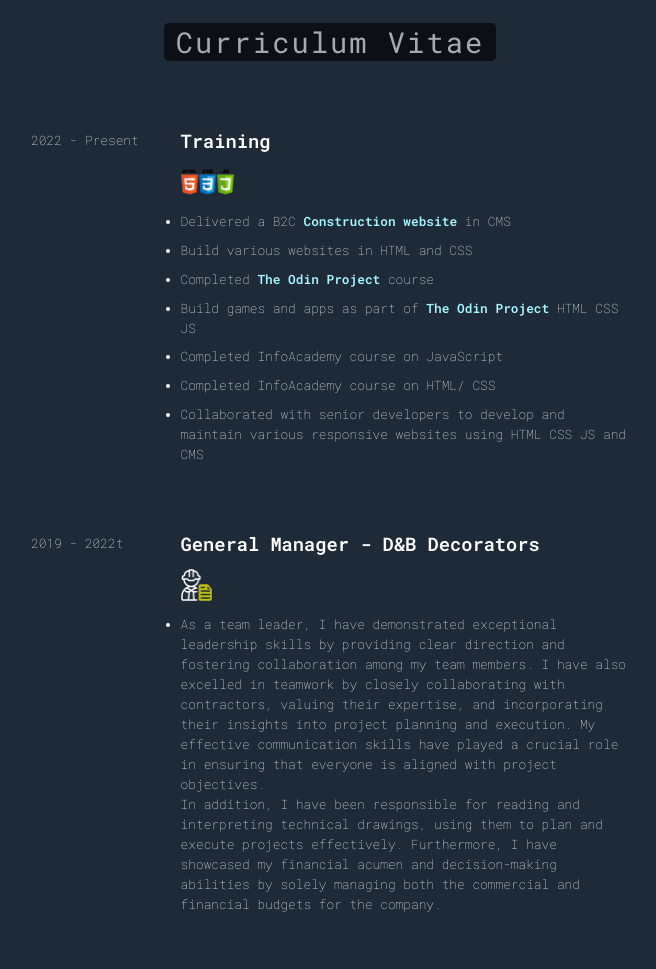
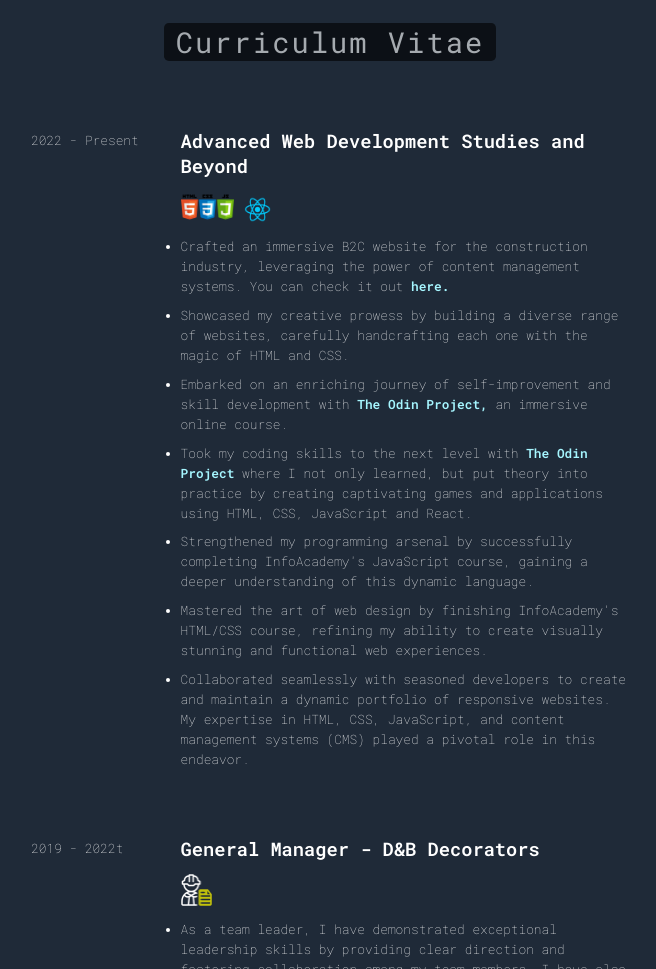
Before and after one commit to bbm2910/Portofolio, a plain HTML site: page index.html in a window 1280 px wide. Shown: the part 1840-2809 px from the top of the page, without its empty margins (598-1254 px from the left). Drawn offline with Linux system fonts and the light colour scheme.

Commit message:
Add files via upload

```diff
--- a/index.html
+++ b/index.html
@@ -96,16 +96,17 @@
                     <div class="cv-section">
                         <p class="cv-date">2022 - Present</p>
                         <div>
-                            <h3>Training</h3>
+                            <h3>Advanced Web Development Studies and Beyond</h3>
                                 <img src="img/javascript-39422.png" alt="js logo" class="js-logo">
+                                <img src="img/react.png" alt="react logo" class="react-logo">
                                 <ul>
-                                    <li class="li">Delivered a B2C <a href="https://sermanilles.es/" target="_blank">Construction website</a> in CMS</li>
-                                    <li class="li">Build various websites in HTML and CSS</li>
-                                    <li class="li">Completed <a href="https://www.theodinproject.com/" target="_blank">The Odin Project</a> course</li>
-                                    <li class="li">Build games and apps as part of <a href="https://www.theodinproject.com/" target="_blank">The Odin Project</a> HTML CSS JS</li>
-                                    <li class="li">Completed InfoAcademy course on JavaScript</li>
-                                    <li class="li">Completed InfoAcademy course on HTML/ CSS</li>
-                                    <li class="li">Collaborated with senior developers to develop and maintain various responsive websites using HTML CSS JS and CMS</li>
+                                    <li class="li">Crafted an immersive B2C website for the construction industry, leveraging the power of content management systems. You can check it out <a href="https://sermanilles.es/" target="_blank">here.</a></li>
+                                    <li class="li">Showcased my creative prowess by building a diverse range of websites, carefully handcrafting each one with the magic of HTML and CSS.</li>
+                                    <li class="li">Embarked on an enriching journey of self-improvement and skill development with <a href="https://www.theodinproject.com/" target="_blank">The Odin Project,</a> an immersive online course.</li>
+                                    <li class="li">Took my coding skills to the next level with <a href="https://www.theodinproject.com/" target="_blank">The Odin Project</a> where I not only learned, but put theory into practice by creating captivating games and applications using HTML, CSS, JavaScript and React.</li>
+                                    <li class="li">Strengthened my programming arsenal by successfully completing InfoAcademy's JavaScript course, gaining a deeper understanding of this dynamic language.</li>
+                                    <li class="li">Mastered the art of web design by finishing InfoAcademy's HTML/CSS course, refining my ability to create visually stunning and functional web experiences.</li>
+                                    <li class="li">Collaborated seamlessly with seasoned developers to create and maintain a dynamic portfolio of responsive websites. My expertise in HTML, CSS, JavaScript, and content management systems (CMS) played a pivotal role in this endeavor.</li>
                                 </ul>
                         </div>
                     </div>
--- a/styles.css
+++ b/styles.css
@@ -221,6 +221,9 @@ body {
 .js-logo {
 	width: 12%;
 }
+.react-logo {
+	width: 6%;
+}
 .manager-img {
 	width: 7%;
 	margin-top: 0;
```
Also changed, not shown: img/react.png (added).
